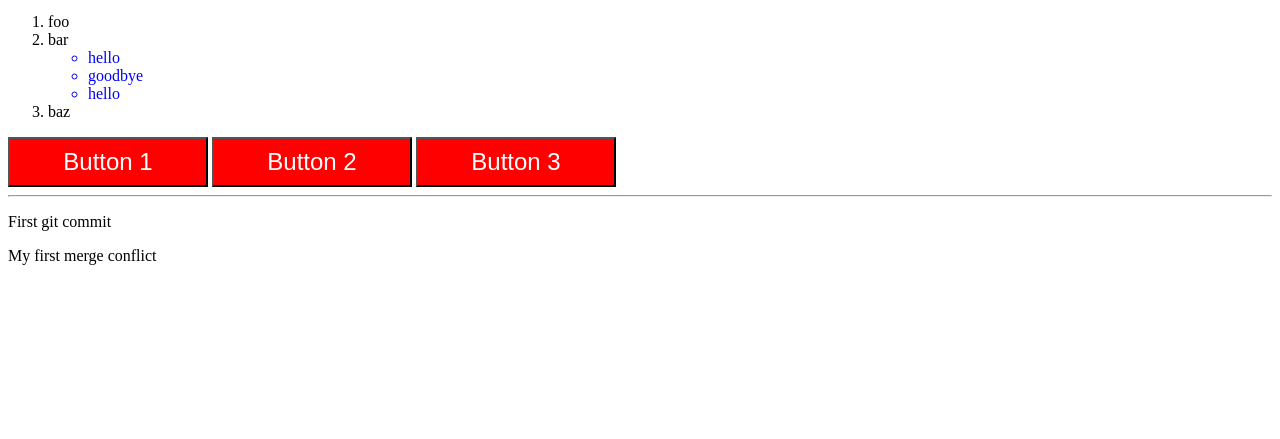
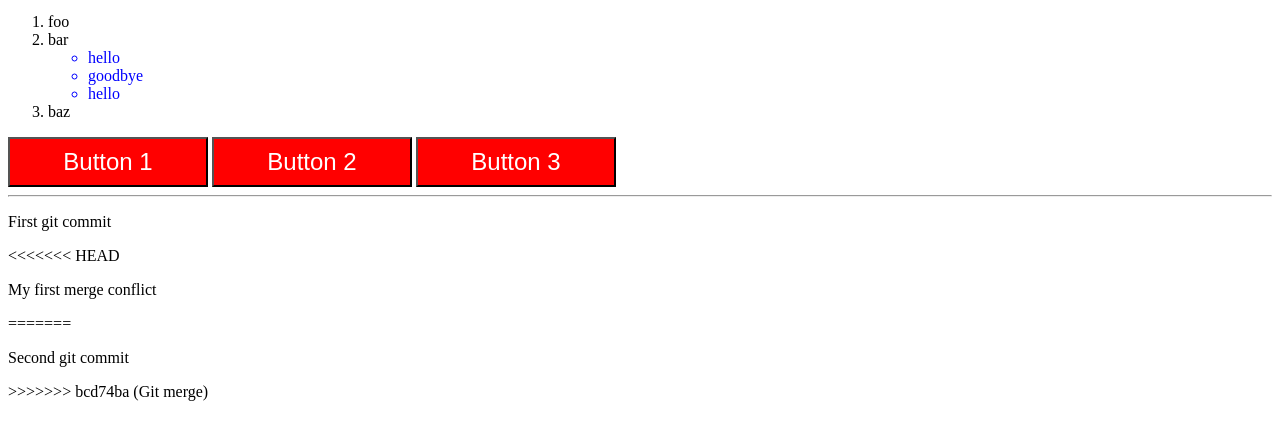
Before and after one commit to pchandiok/PracticeGit, a plain HTML site: page index.html in a window 1280 px wide. Shown: the part 139-578 px from the top of the page. Drawn offline with Linux system fonts and the light colour scheme.

Commit message:
Git merge

```diff
--- a/index.html
+++ b/index.html
@@ -41,6 +41,10 @@
 		<button>Button 3</button>
 		<hr />
 		<p>First git commit</p>
+<<<<<<< HEAD
 		<p>My first merge conflict</p>
+=======
+		<p>Second git commit</p>
+>>>>>>> bcd74ba (Git merge)
 	</body>
 </html>
```
